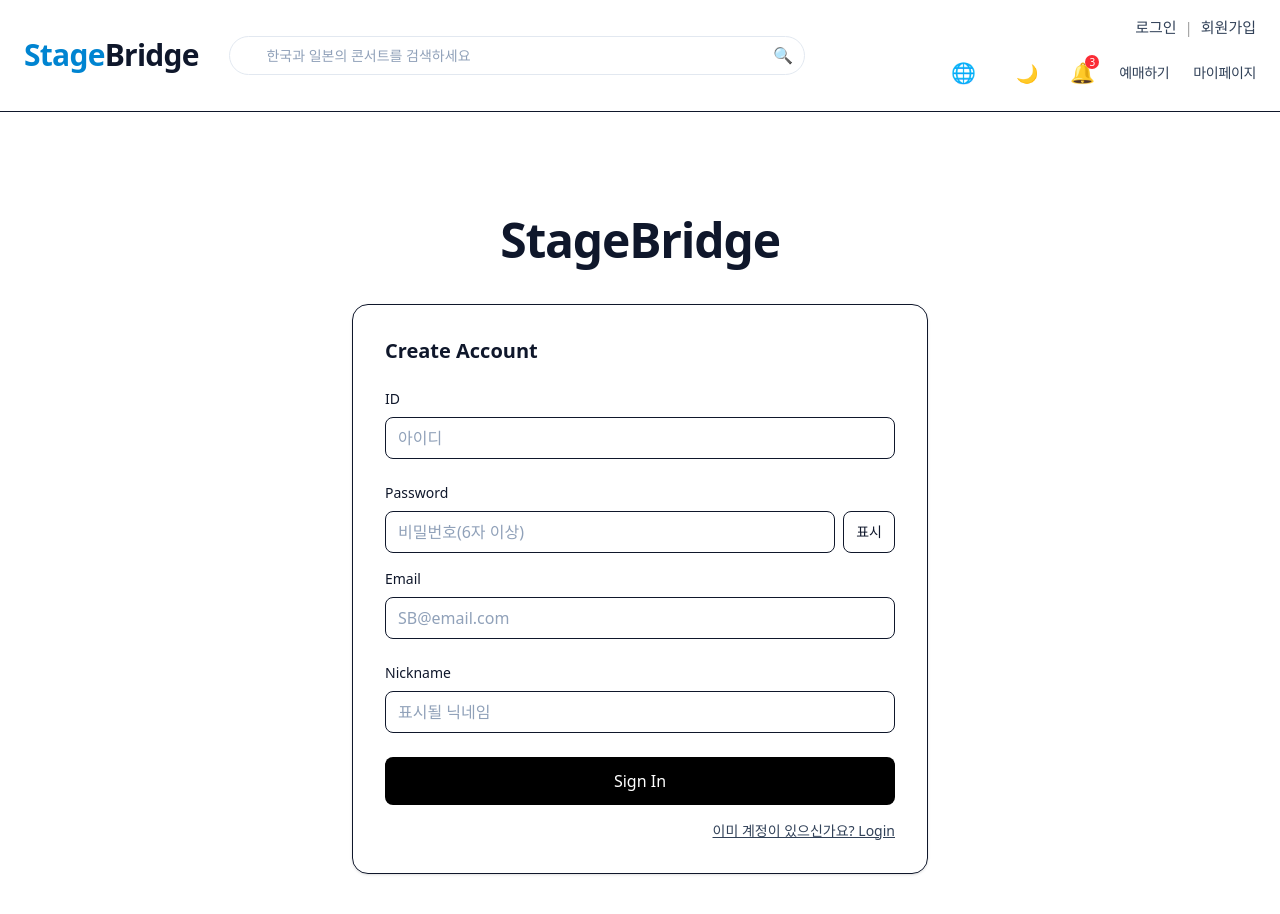
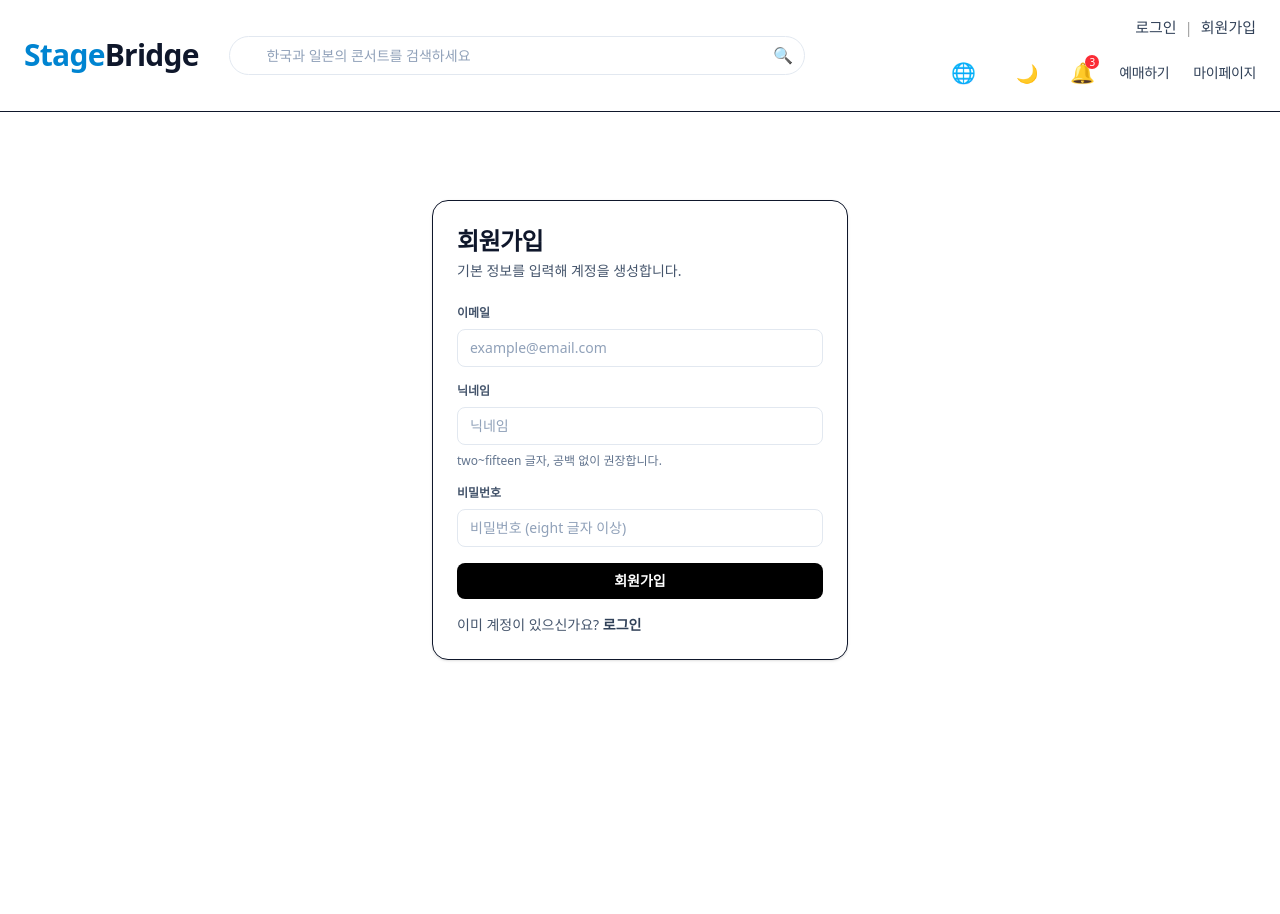
Before and after one commit to stagebridge/frontend, a React (Vite) app: page /signup in a window 1280 px wide. Shown: the top 914 px of the page. After the commit the page ends 800 px from the top, so only its background shows below. Built offline with nearby package versions, Linux system fonts and the light colour scheme.

Commit message:
로그인·회원가입·비밀번호 찾기 화면 보완

```diff
--- /dev/null
+++ b/src/pages/ForgotPassword.tsx
@@ -0,0 +1,56 @@
+import { useState } from "react";
+import { Link } from "react-router-dom";
+
+export default function ForgotPassword() {
+  const [email, setEmail] = useState("");
+  const [submitted, setSubmitted] = useState(false);
+
+  const onSubmit = (e: React.FormEvent) => {
+    e.preventDefault();
+    setSubmitted(true);
+  };
+
+  return (
+    <main className="mx-auto max-w-xl px-4 py-20">
+      <h1 className="mb-6 text-3xl font-bold">비밀번호 찾기</h1>
+
+      {submitted ? (
+        <div className="rounded-2xl border p-6 dark:border-neutral-800">
+          <p className="text-sm text-neutral-700 dark:text-neutral-300">
+            입력하신 이메일로 비밀번호 재설정 안내를 전송했습니다.
+          </p>
+          <div className="mt-4 text-sm">
+            <Link to="/login" className="underline">
+              로그인 페이지로 돌아가기
+            </Link>
+          </div>
+        </div>
+      ) : (
+        <form
+          onSubmit={onSubmit}
+          className="rounded-2xl border p-6 dark:border-neutral-800"
+        >
+          <label className="mb-2 block text-sm font-medium">이메일</label>
+          <input
+            type="email"
+            required
+            value={email}
+            onChange={(e) => setEmail(e.target.value)}
+            className="mb-4 w-full rounded-lg border px-3 py-2 dark:border-neutral-700 dark:bg-neutral-900"
+            placeholder="example@email.com"
+          />
+
+          <button className="w-full rounded-lg bg-black py-3 text-white dark:bg-white dark:text-black">
+            이메일 전송
+          </button>
+
+          <div className="mt-6 text-sm">
+            <Link to="/login" className="underline">
+              로그인 페이지로 돌아가기
+            </Link>
+          </div>
+        </form>
+      )}
+    </main>
+  );
+}
--- a/src/pages/Login.tsx
+++ b/src/pages/Login.tsx
@@ -1,68 +1,100 @@
-// src/pages/Login.tsx
-import { useState } from "react";
-import { useNavigate, Link } from "react-router-dom";
+import { FormEvent, useState } from "react";
+import { Link, useLocation, useNavigate } from "react-router-dom";
 import { useAuth } from "../contexts/AuthContext";
 
+type LocationState = { from?: { pathname?: string } };
+
 export default function Login() {
-  const nav = useNavigate();
+  const navigate = useNavigate();
+  const location = useLocation();
   const { login } = useAuth();
 
-  const [id, setId] = useState("");
-  const [password, setPw] = useState("");
-  const [showPw, setShowPw] = useState(false);
-  const [loading, setLoading] = useState(false);
-  const [err, setErr] = useState<string | null>(null);
+  const [email, setEmail] = useState("");
+  const [password, setPassword] = useState("");
+  const [submitting, setSubmitting] = useState(false);
+  const [error, setError] = useState<string | null>(null);
 
-  const onSubmit = async (e: React.FormEvent) => {
+  const from =
+    (location.state as LocationState | null)?.from?.pathname ?? "/mypage";
+
+  const handleSubmit = async (e: FormEvent) => {
     e.preventDefault();
-    setErr(null);
-    setLoading(true);
+    setError(null);
+
+    const safeEmail = email.trim();
+    if (!safeEmail || !password) {
+      setError("이메일과 비밀번호를 입력해 주세요.");
+      return;
+    }
+
     try {
-      await login({ id, password });
-      nav("/", { replace: true });
-    } catch (e: any) {
-      setErr(e?.message ?? "로그인에 실패했습니다.");
+      setSubmitting(true);
+
+      // AuthContext(login) 시그니처는 { id, password } 입니다.
+      // 현재 로그인 폼은 이메일 입력을 사용하므로, 이메일을 id로 매핑합니다.
+      await login({ id: safeEmail, password });
+
+      // RequireAuth가 남긴 목적지로 복귀(없으면 /mypage)
+      navigate(from, { replace: true });
+    } catch (err: unknown) {
+      const msg = err instanceof Error ? err.message : "로그인에 실패했습니다.";
+      setError(msg);
     } finally {
-      setLoading(false);
+      setSubmitting(false);
     }
   };
 
   return (
-    <main className="mx-auto max-w-3xl px-4 py-16">
-      <h1 className="mb-8 text-center text-5xl font-black tracking-tight">StageBridge</h1>
-      <form onSubmit={onSubmit} className="mx-auto max-w-xl rounded-2xl border p-8 shadow-sm dark:border-neutral-800">
-        <label className="mb-2 block text-sm font-medium">ID</label>
-        <input
-          value={id}
-          onChange={(e) => setId(e.target.value)}
-          placeholder="ID"
-          className="mb-4 w-full rounded-lg border px-3 py-2 outline-none focus:ring-2 focus:ring-indigo-500 dark:border-neutral-700 dark:bg-neutral-900"
-        />
+    <main className="mx-auto max-w-md px-4 py-12">
+      <h1 className="text-2xl font-bold">로그인</h1>
+      <p className="mt-2 text-sm text-gray-500">
+        StageBridge 계정으로 로그인합니다.
+      </p>
 
-        <label className="mb-2 mt-2 block text-sm font-medium">Password</label>
-        <div className="mb-4 flex items-stretch gap-2">
+      <form onSubmit={handleSubmit} className="mt-6 space-y-4">
+        <div>
+          <label className="text-sm font-medium">이메일</label>
           <input
-            type={showPw ? "text" : "password"}
-            value={password}
-            onChange={(e) => setPw(e.target.value)}
-            placeholder="Password"
-            className="w-full rounded-lg border px-3 py-2 outline-none focus:ring-2 focus:ring-indigo-500 dark:border-neutral-700 dark:bg-neutral-900"
+            value={email}
+            onChange={(e) => setEmail(e.target.value)}
+            className="mt-1 w-full rounded-md border px-3 py-2"
+            placeholder="example@stagebridge.com"
+            autoComplete="username"
           />
-          <button type="button" onClick={() => setShowPw((v) => !v)} className="shrink-0 rounded-lg border px-3 text-sm dark:border-neutral-700">
-            {showPw ? "숨김" : "표시"}
-          </button>
         </div>
 
-        {err && <p className="mb-3 text-sm text-red-600 dark:text-red-400">{err}</p>}
+        <div>
+          <label className="text-sm font-medium">비밀번호</label>
+          <input
+            value={password}
+            onChange={(e) => setPassword(e.target.value)}
+            type="password"
+            className="mt-1 w-full rounded-md border px-3 py-2"
+            placeholder="비밀번호를 입력해 주세요."
+            autoComplete="current-password"
+          />
+        </div>
 
-        <button disabled={loading} className="mt-2 w-full rounded-lg bg-black py-3 text-white hover:opacity-90 disabled:opacity-60 dark:bg-white dark:text-black">
-          {loading ? "로그인 중..." : "Login"}
+        {error ? (
+          <p className="text-sm text-red-600">{error}</p>
+        ) : (
+          <div className="h-5" />
+        )}
+
+        <button
+          type="submit"
+          disabled={submitting}
+          className="w-full rounded-md bg-black px-4 py-2 text-white disabled:opacity-60"
+        >
+          {submitting ? "로그인 중..." : "로그인"}
         </button>
 
-        <div className="mt-4 flex items-center justify-between text-sm">
-          <Link to="#" className="text-neutral-600 underline hover:text-neutral-900 dark:text-neutral-300">Forgot password?</Link>
-          <Link to="/signup" className="font-medium underline">Sign Up!</Link>
-        </div>
+        <p className="text-sm text-gray-600">
+          아직 계정이 없으신가요?{" "}
+          <Link to="/signup" className="font-medium underline">
+            회원가입
+          </Link>
+        </p>
       </form>
     </main>
   );
--- a/src/pages/Signup.tsx
+++ b/src/pages/Signup.tsx
@@ -1,95 +1,140 @@
-// src/pages/Signup.tsx
-import { useState } from "react";
-import { useNavigate, Link } from "react-router-dom";
+import { FormEvent, useState } from "react";
+import { Link, useNavigate } from "react-router-dom";
 import { useAuth } from "../contexts/AuthContext";
 
 export default function Signup() {
-  const nav = useNavigate();
+  const navigate = useNavigate();
   const { signup } = useAuth();
 
-  const [id, setId] = useState("");
-  const [password, setPw] = useState("");
   const [email, setEmail] = useState("");
   const [nickname, setNickname] = useState("");
-  const [showPw, setShowPw] = useState(false);
-  const [loading, setLoading] = useState(false);
-  const [err, setErr] = useState<string | null>(null);
+  const [password, setPassword] = useState("");
 
-  const onSubmit = async (e: React.FormEvent) => {
+  const [submitting, setSubmitting] = useState(false);
+  const [error, setError] = useState<string | null>(null);
+
+  const handleSubmit = async (e: FormEvent) => {
     e.preventDefault();
-    setErr(null);
+    setError(null);
 
-    if (!id.trim()) return setErr("ID를 입력해 주세요.");
-    if (password.length < 6) return setErr("비밀번호는 6자 이상이어야 합니다.");
-    if (!/^\S+@\S+\.\S+$/.test(email)) return setErr("이메일 형식이 올바르지 않습니다.");
-    if (!nickname.trim()) return setErr("닉네임을 입력해 주세요.");
+    const safeEmail = email.trim();
+    const safeNickname = nickname.trim();
 
-    setLoading(true);
+    if (!safeEmail || !safeNickname || !password) {
+      setError("이메일, 닉네임, 비밀번호를 입력해 주세요.");
+      return;
+    }
+    if (!/^\S+@\S+\.\S+$/.test(safeEmail)) {
+      setError("이메일 형식이 올바르지 않습니다.");
+      return;
+    }
+    if (safeNickname.length < 2 || safeNickname.length > 15) {
+      setError("닉네임은 two~fifteen 글자로 입력해 주세요.");
+      return;
+    }
+    if (password.length < 8) {
+      setError("비밀번호는 eight 글자 이상으로 입력해 주세요.");
+      return;
+    }
+
     try {
-      await signup({ id, password, email, nickname });
-      nav("/", { replace: true });
-    } catch (e: any) {
-      setErr(e?.message ?? "회원가입에 실패했습니다.");
+      setSubmitting(true);
+
+      /**
+       * ✅ 현재 프로젝트 정책:
+       * - 로그인은 { id, password } 구조이며, 로그인 폼에서 이메일을 id로 사용합니다.
+       * - 회원가입도 동일하게 "email을 id로 사용"하면 일관성이 생깁니다.
+       */
+      await signup({
+        id: safeEmail,
+        email: safeEmail,
+        nickname: safeNickname,
+        password,
+      });
+
+      // 가입 직후 자동 로그인 상태가 되므로, 마이페이지로 이동
+      navigate("/mypage", { replace: true });
+    } catch (err: unknown) {
+      const msg = err instanceof Error ? err.message : "회원가입에 실패했습니다.";
+      setError(msg);
     } finally {
-      setLoading(false);
+      setSubmitting(false);
     }
   };
 
   return (
-    <main className="mx-auto max-w-3xl px-4 py-16">
-      <h1 className="mb-10 text-center text-5xl font-black tracking-tight">StageBridge</h1>
-      <form onSubmit={onSubmit} className="mx-auto max-w-xl rounded-2xl border p-8 shadow-sm dark:border-neutral-800">
-        <h2 className="mb-6 text-xl font-semibold">Create Account</h2>
+    <main className="mx-auto max-w-md px-4 py-12">
+      <div className="sb-surface p-6">
+        <h1 className="text-2xl font-extrabold tracking-tight text-slate-900 dark:text-slate-100">
+          회원가입
+        </h1>
+        <p className="mt-1 text-sm sb-text-muted">기본 정보를 입력해 계정을 생성합니다.</p>
 
-        <label className="mb-2 block text-sm font-medium">ID</label>
+        {error ? (
+          <div className="mt-4 rounded-xl border border-red-200 bg-red-50 p-3 text-sm text-red-700 dark:border-red-900/50 dark:bg-red-950/40 dark:text-red-300">
+            {error}
+          </div>
+        ) : null}
+
+        <form className="mt-6 space-y-4" onSubmit={handleSubmit}>
+          <div>
+            <label className="mb-2 block text-xs font-semibold sb-text-muted" htmlFor="signup-email">
+              이메일
+            </label>
             <input
-          value={id}
-          onChange={(e) => setId(e.target.value)}
-          placeholder="아이디"
-          className="mb-4 w-full rounded-lg border px-3 py-2 outline-none focus:ring-2 focus:ring-indigo-500 dark:border-neutral-700 dark:bg-neutral-900"
+              id="signup-email"
+              type="email"
+              className="sb-input"
+              value={email}
+              onChange={(e) => setEmail(e.target.value)}
+              placeholder="example@email.com"
+              autoComplete="email"
             />
-
-        <label className="mb-2 mt-2 block text-sm font-medium">Password</label>
-        <div className="mb-4 flex items-stretch gap-2">
-          <input
-            type={showPw ? "text" : "password"}
-            value={password}
-            onChange={(e) => setPw(e.target.value)}
-            placeholder="비밀번호(6자 이상)"
-            className="w-full rounded-lg border px-3 py-2 outline-none focus:ring-2 focus:ring-indigo-500 dark:border-neutral-700 dark:bg-neutral-900"
-          />
-          <button type="button" onClick={() => setShowPw((v) => !v)} className="shrink-0 rounded-lg border px-3 text-sm dark:border-neutral-700">
-            {showPw ? "숨김" : "표시"}
-          </button>
           </div>
 
-        <label className="mb-2 mt-2 block text-sm font-medium">Email</label>
+          <div>
+            <label className="mb-2 block text-xs font-semibold sb-text-muted" htmlFor="signup-nickname">
+              닉네임
+            </label>
             <input
-          type="email"
-          value={email}
-          onChange={(e) => setEmail(e.target.value)}
-          placeholder="SB@email.com"
-          className="mb-4 w-full rounded-lg border px-3 py-2 outline-none focus:ring-2 focus:ring-indigo-500 dark:border-neutral-700 dark:bg-neutral-900"
-        />
-
-        <label className="mb-2 mt-2 block text-sm font-medium">Nickname</label>
-        <input
+              id="signup-nickname"
+              type="text"
+              className="sb-input"
               value={nickname}
               onChange={(e) => setNickname(e.target.value)}
-          placeholder="표시될 닉네임"
-          className="mb-4 w-full rounded-lg border px-3 py-2 outline-none focus:ring-2 focus:ring-indigo-500 dark:border-neutral-700 dark:bg-neutral-900"
+              placeholder="닉네임"
+              autoComplete="nickname"
             />
+            <p className="mt-2 text-xs sb-text-subtle">two~fifteen 글자, 공백 없이 권장합니다.</p>
+          </div>
 
-        {err && <p className="mb-3 text-sm text-red-600 dark:text-red-400">{err}</p>}
+          <div>
+            <label className="mb-2 block text-xs font-semibold sb-text-muted" htmlFor="signup-password">
+              비밀번호
+            </label>
+            <input
+              id="signup-password"
+              type="password"
+              className="sb-input"
+              value={password}
+              onChange={(e) => setPassword(e.target.value)}
+              placeholder="비밀번호 (eight 글자 이상)"
+              autoComplete="new-password"
+            />
+          </div>
 
-        <button disabled={loading} className="mt-2 w-full rounded-lg bg-black py-3 text-white hover:opacity-90 disabled:opacity-60 dark:bg-white dark:text-black">
-          {loading ? "가입 중..." : "Sign In"}
+          <button type="submit" className="sb-btn-primary w-full" disabled={submitting}>
+            {submitting ? "가입 중" : "회원가입"}
           </button>
 
-        <div className="mt-4 text-right text-sm">
-          <Link to="/login" className="underline">이미 계정이 있으신가요? Login</Link>
+          <div className="text-sm sb-text-muted">
+            이미 계정이 있으신가요?{" "}
+            <Link className="font-semibold hover:underline" to="/login">
+              로그인
+            </Link>
           </div>
         </form>
+      </div>
     </main>
   );
 }
```
Lines whose indentation alone changed are shown as unchanged.
